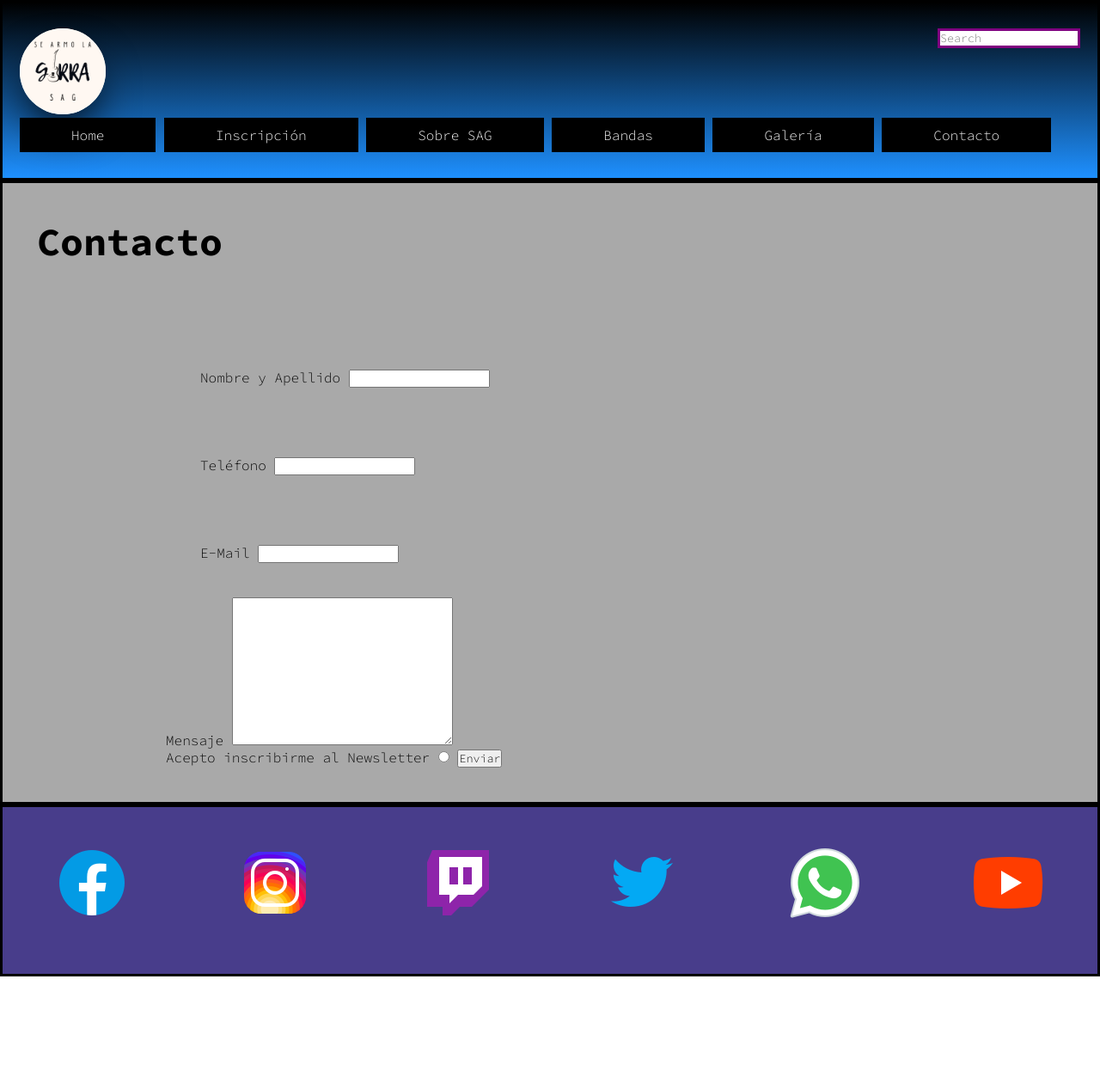
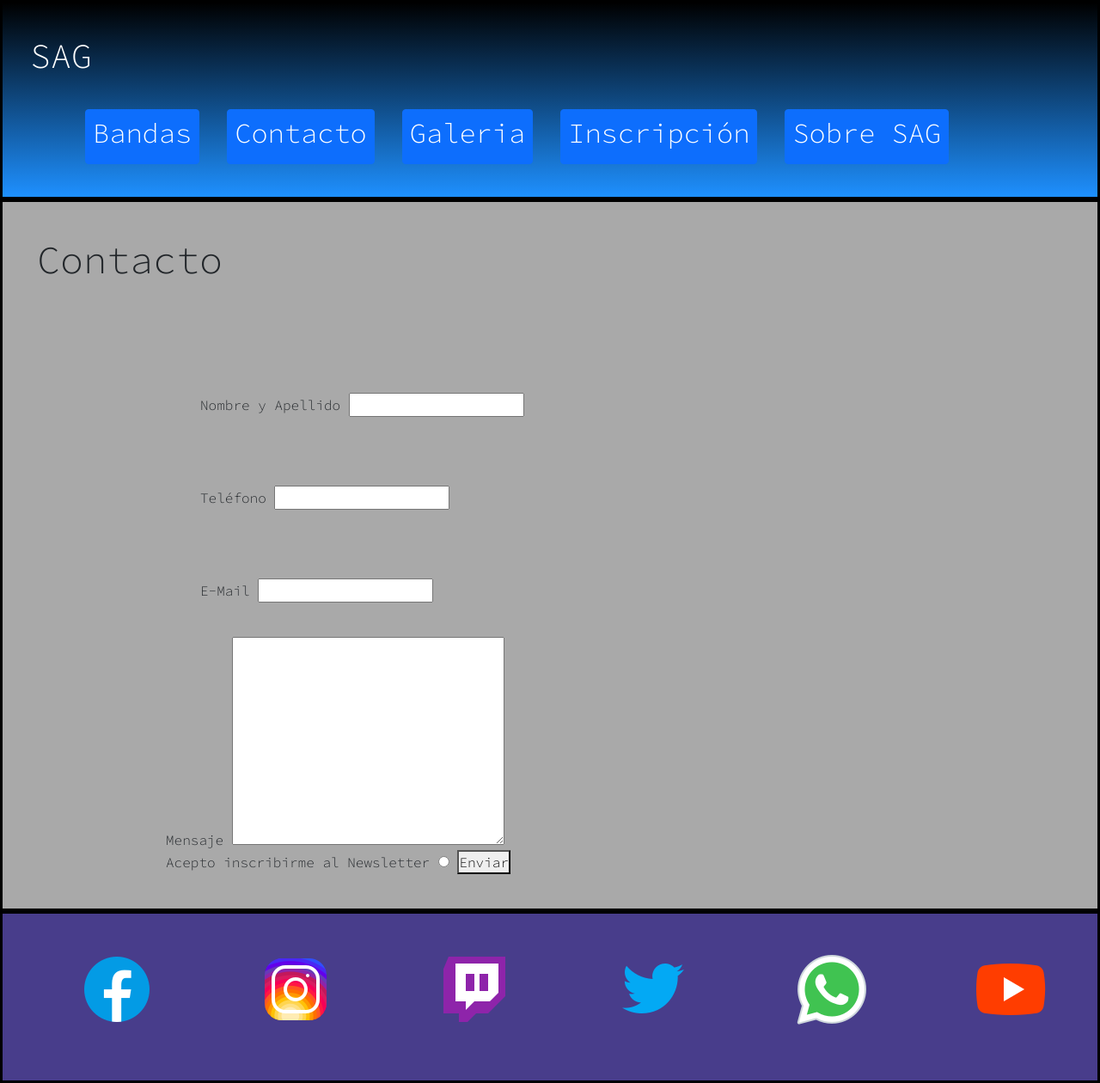
Before and after one commit to Edwin801103/pagina-coder, a plain HTML site: page pages/contacto.html in a window 1280 px wide. Shown: the whole page at 86% size. Before the commit the page ends 1136 px from the top, so only its background shows below. Drawn offline with nearby package versions, Linux system fonts and the light colour scheme.

Commit message:
se trató de aplicar bootstrap en el navbar y se corrigieron las rutas de los imagenes, tambien se quitaron los div que habin en el footer

```diff
--- a/css/styles.css
+++ b/css/styles.css
@@ -15,7 +15,9 @@
   border: 3px solid black;
   z-index: 1;
 }
-
+.btn btn-outline-success{
+  background-color: red;
+}
 
 
 /*.header__content{
@@ -32,34 +34,7 @@
   border-radius: 50%;
   box-shadow: 0 25px 50px -12px rgba(0, 0, 0, 100%);
 }
-.header__search {
-  float: right;
-  border: 3px solid purple;
-  outline: none;
-}
-.header__search:focus{
 
-  border: 3px solid blue;
-
-}
-
-.header__navbar li {
-  background-color: black;
-  list-style-type: none;
-  display: inline-flex;
-}
-.header__navbar li a {
-  color: white;
-  display: block;
-  padding: 10px 94px;
-  text-decoration: none;
-}
-.header__navbar li a:hover {
-  background-color: blueviolet;
-}
-.header__navbar-menu {
-  display: none;
-}
 
 .main {
   background-color: darkgrey;
--- a/pages/contacto.html
+++ b/pages/contacto.html
@@ -1,38 +1,61 @@
 <!DOCTYPE html>
 <html lang="en">
+
 <head>
   <meta charset="UTF-8" />
   <meta name="viewport" content="width=device-width, initial-scale=1.0" />
   <title>Se Armo la Gorra</title>
-    <link rel="shortcut icon" href="/asets/image/favicon guitar.png" type="image/x-icon"/>
-    <link rel="stylesheet" href="/css/styles.css"/>
+  <link rel="shortcut icon" href="/asets/image/favicon guitar.png" type="image/x-icon" />
+  <link rel="stylesheet" href="/css/styles.css" />
+  <link href="https://cdn.jsdelivr.net/npm/bootstrap@5.1.1/dist/css/bootstrap.min.css" rel="stylesheet"
+    integrity="sha384-F3w7mX95PdgyTmZZMECAngseQB83DfGTowi0iMjiWaeVhAn4FJkqJByhZMI3AhiU" crossorigin="anonymous" />
 </head>
 
 <body>
   <header class="header">
-      <div class="header__content">
- <!--Logo -->
-
- <a href="/index.html"><img class="header__logo"  src="../asets/image/se armo la.png" alt="logo"></a>
-
- <!--Search box -->
-
- <input class="header__search" placeholder="Search" type="text" />
+    <div class="container-fluid">
 
       <!-- navbar -->
 
- <nav>
-   <ul class="header__navbar">
-     <li><a href="/index.html">Home</a></li>
-     <li><a href="/pages/inscripcion.html">Inscripción</a></li>
-     <li><a href="/pages/sobresag.html">Sobre SAG</a></li>
-     <li><a href="/pages/bandas.html">Bandas</a></li>
-     <li><a href="/pages/galeria.html">Galería</a></li>
-     <li><a href="/pages/contacto.html">Contacto</a></li>
+      <nav class="navbar navbar-expand-md navbar-light">
+        <div container-fluid>
+          <!--Logo -->
+          <a href="/index.html" class="navbar-brand text-white">
+            <h1>SAG</h1>
+          </a>
+
+          <div id="MenuNavegacion" class="collapse navbar-collapse position-relative">
+            <ul class="navbar-nav ms-3">
+              <li class="nav-item"><a class="nav-link text-white btn btn-primary position-relative ms-5 mx-3"
+                  href="./bandas.html">
+                  <h2>Bandas</h2>
+                </a></li>
+              <li class="nav-item"><a class="nav-link text-white btn btn-primary position-relative mx-3"
+                  href="./contacto.html">
+                  <h2>Contacto</h2>
+                </a></li>
+              <li class="nav-item"><a class="nav-link text-white btn btn-primary position-relative mx-3"
+                  href="./galeria.html">
+                  <h2>Galeria</h2>
+                </a></li>
+              <li class="nav-item"><a class="nav-link text-white btn btn-primary position-relative mx-3"
+                  href="./inscripcion.html">
+                  <h2>Inscripción</h2>
+                </a></li>
+              <li class="nav-item"><a class="nav-link text-white btn btn-primary position-relative mx-3"
+                  href="./sobresag.html">
+                  <h2>Sobre SAG</h2>
+                </a></li>
             </ul>
+          </div>
+          <button type="button" class="navbar-toggler" data-bs-toggle="collapse" data-bs-target="#MenuNavegacion">
+            <span class="navbar-toggler-icon"></span>
+          </button>
+        </div>
+
       </nav>
+    </div>
 
-      </div>
   </header>
   <main class="main">
 
@@ -60,13 +83,7 @@
         <div>
           <label for="mensaje">
             Mensaje
-          <textarea
-            name=""
-            id="mensaje"
-            cols="30"
-            rows="10"
-            required
-          ></textarea>
+            <textarea name="" id="mensaje" cols="30" rows="10" required></textarea>
           </label>
         </div>
 
@@ -82,63 +99,40 @@
     <!--Social media -->
 
     <ul class="footer__redes">
-          <div class="footer__redes-iconos">
+
       <li>
         <a href="https://es-la.facebook.com/" target="_blank">
-                <img
-                  src="/asets/image/iconos footer/icons8-facebook-96.png"
-                  alt="Facebook"
-              /></a>
+          <img src="../asets/image/iconos footer/icons8-facebook-96.png" alt="Facebook" /></a>
       </li>
-          </div>
 
-          <div class="footer__redes-iconos">
       <li>
         <a href="https://www.instagram.com/" target="_blank">
-                <img
-                  src="/asets/image/iconos footer/icons8-instagram-96.png"
-                  alt="instagram"
-              /></a>
+          <img src="../asets/image/iconos footer/icons8-instagram-96.png" alt="instagram" /></a>
       </li>
-          </div>
-          <div class="footer__redes-iconos">
+
       <li>
         <a href="https://www.twitch.tv/" target="_blank">
-                <img
-                  src="/asets/image/iconos footer/icons8-twitch-96.png"
-                  alt="Twitch"
-              /></a>
+          <img src="../asets/image/iconos footer/icons8-twitch-96.png" alt="Twitch" /></a>
       </li>
-          </div>
-          <div class="footer__redes-iconos">
+
       <li>
         <a href="https://twitter.com/" target="_blank">
-                <img
-                  src="/asets/image/iconos footer/icons8-twitter-96.png"
-                  alt="twitter"
-              /></a>
+          <img src="../asets/image/iconos footer/icons8-twitter-96.png" alt="twitter" /></a>
       </li>
-          </div>
-          <div class="footer__redes-iconos">
+
       <li>
         <a href="https://web.whatsapp.com/" target="_blank">
-                <img
-                  src="/asets/image/iconos footer/icons8-whatsapp-96.png"
-                  alt="whatsapp"
-              /></a>
+          <img src="../asets/image/iconos footer/icons8-whatsapp-96.png" alt="whatsapp" /></a>
       </li>
-          </div>
-          <div class="footer__redes-iconos">
+
       <li>
         <a href="https://www.youtube.com/" target="_blank">
-                <img
-                  src="/asets/image/iconos footer/icons8-youtube-96.png"
-                  alt="youtube"
-              /></a>
+          <img src="../asets/image/iconos footer/icons8-youtube-96.png" alt="youtube" /></a>
       </li>
-          </div>
+
     </ul>
 
   </footer>
 </body>
+
 </html>
```
Also changed, not shown: index.html (+44 -39 lines), pages/bandas.html (+50 -35 lines), pages/galeria.html (+50 -35 lines), pages/inscripcion.html (+50 -35 lines), pages/sobresag.html (+50 -35 lines). Lines whose indentation alone changed are shown as unchanged.
